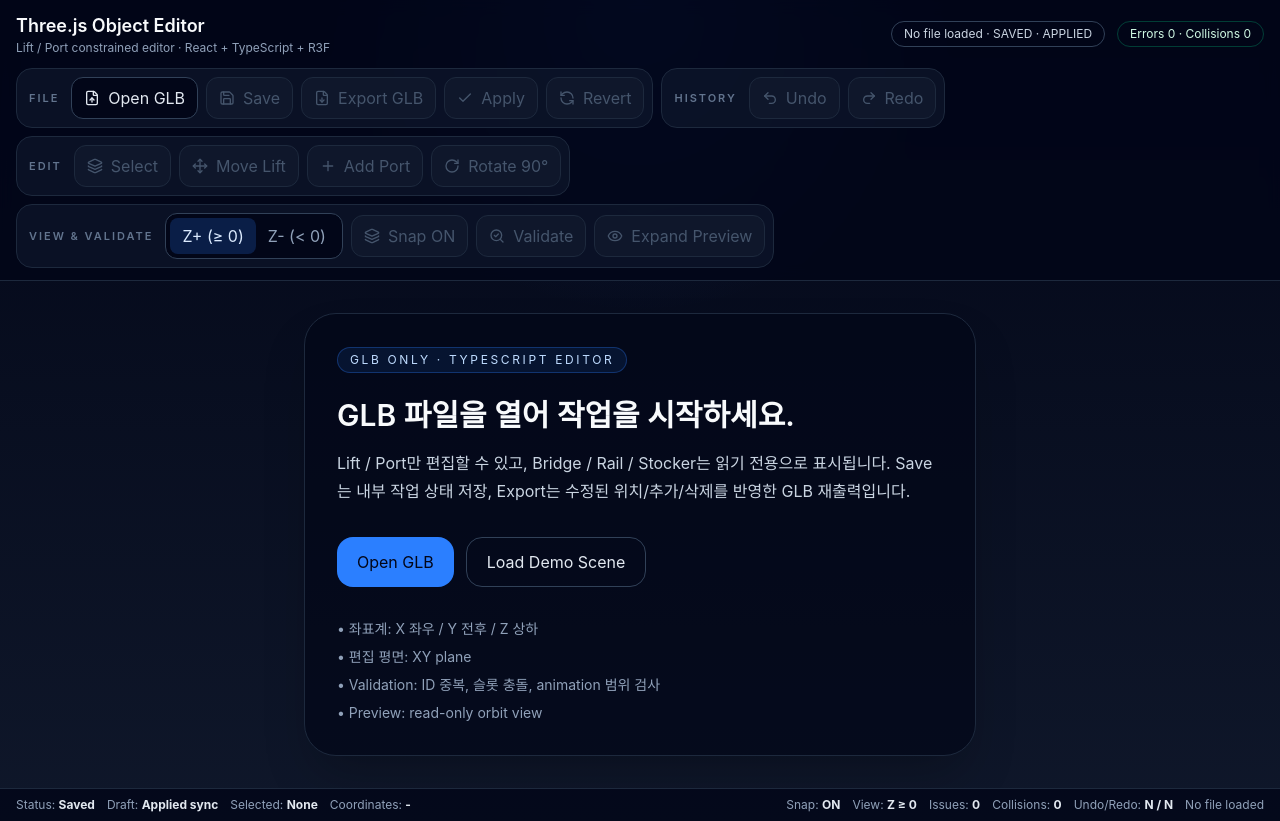
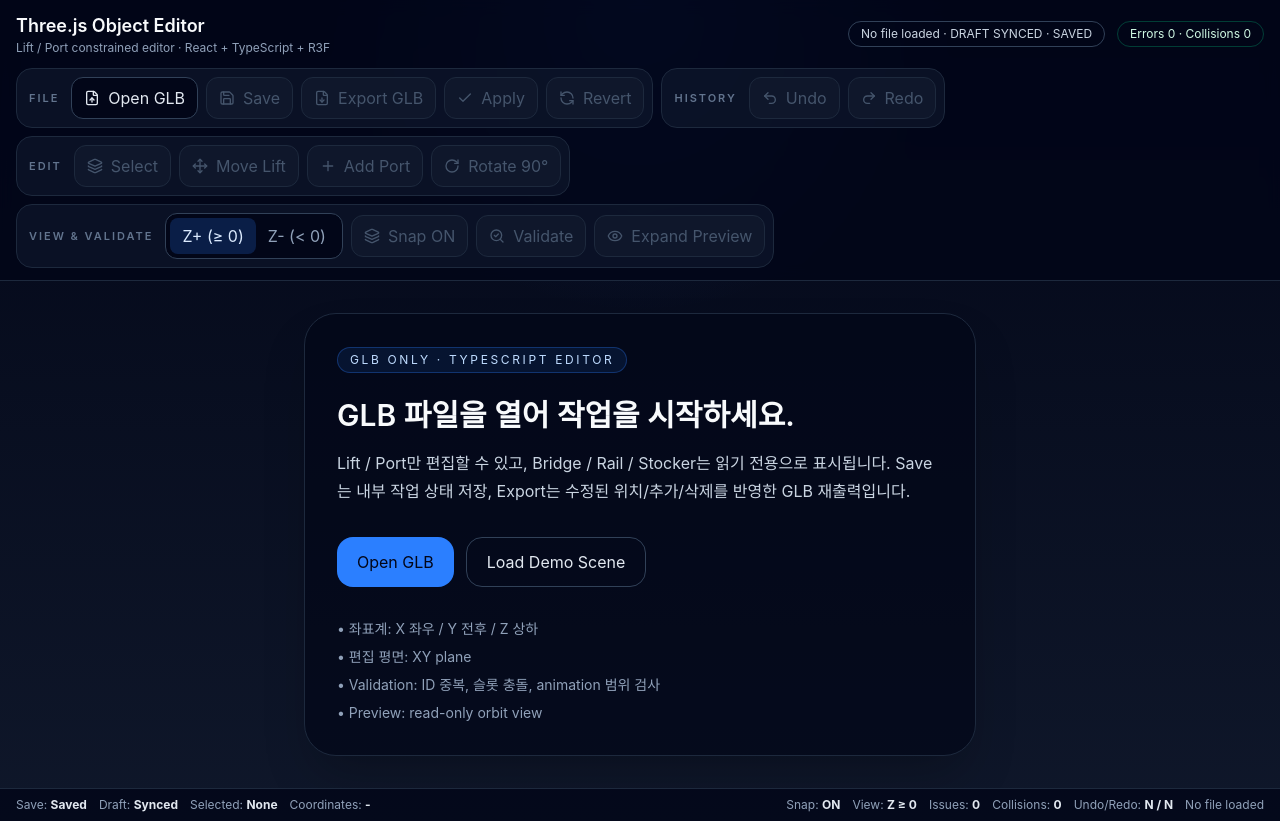
Before and after one commit to kht2199/amos-glb-editor, a React (Vite) app: page / in a window 1280 px wide. Built offline with nearby package versions, Linux system fonts and the light colour scheme.

Commit message:
fix: clarify draft and save state labels

```diff
--- a/src/components/StatusBar.tsx
+++ b/src/components/StatusBar.tsx
@@ -24,8 +24,8 @@
   return (
     <footer className="flex flex-wrap items-center justify-between gap-3 border-t border-slate-800 bg-slate-950/80 px-4 py-2 text-xs text-slate-400">
       <div className="flex flex-wrap items-center gap-3">
-        <span>Status: <strong className="text-slate-200">{saveState === 'saved' ? 'Saved' : 'Unsaved changes'}</strong></span>
-        <span>Draft: <strong className="text-slate-200">{hasPendingChanges ? 'Pending apply' : 'Applied sync'}</strong></span>
+        <span>Save: <strong className="text-slate-200">{saveState === 'saved' ? 'Saved' : 'Not saved'}</strong></span>
+        <span>Draft: <strong className="text-slate-200">{hasPendingChanges ? 'Pending' : 'Synced'}</strong></span>
         <span>Selected: <strong className="text-slate-200">{selected?.id ?? 'None'}</strong></span>
         <span>Coordinates: <strong className="text-slate-200">{selected ? `X ${selected.position.x} · Y ${selected.position.y} · Z ${selected.position.z}` : '-'}</strong></span>
       </div>
--- a/src/components/Toolbar.tsx
+++ b/src/components/Toolbar.tsx
@@ -85,7 +85,7 @@
         </div>
         <div className="flex items-center gap-3 text-xs">
           <div className="rounded-full border border-slate-700 px-3 py-1 text-slate-300">
-            {fileName ?? 'No file loaded'} · {saveState.toUpperCase()} · {hasPendingChanges ? 'DRAFT PENDING' : 'APPLIED'}
+            {fileName ?? 'No file loaded'} · {hasPendingChanges ? 'DRAFT PENDING' : 'DRAFT SYNCED'} · {saveState === 'saved' ? 'SAVED' : 'UNSAVED'}
           </div>
           <div className={cn('rounded-full border px-3 py-1', errorCount ? 'border-rose-500/40 text-rose-100' : 'border-emerald-500/30 text-emerald-100')}>
             Errors {errorCount} · Collisions {collisionIssues.length}
```
Also changed, not shown: 1 other file (tests, documents, lock files or other folders).
